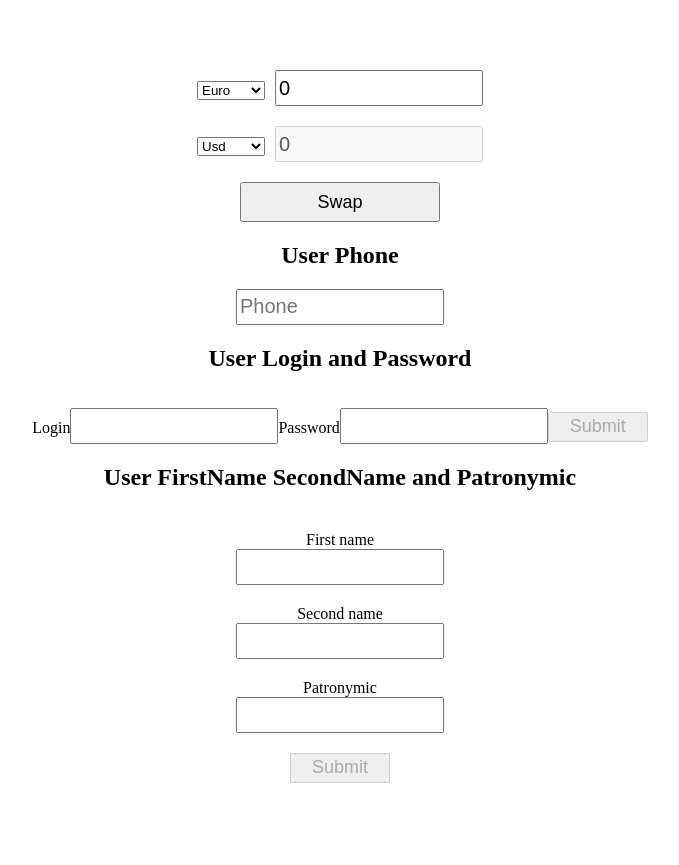
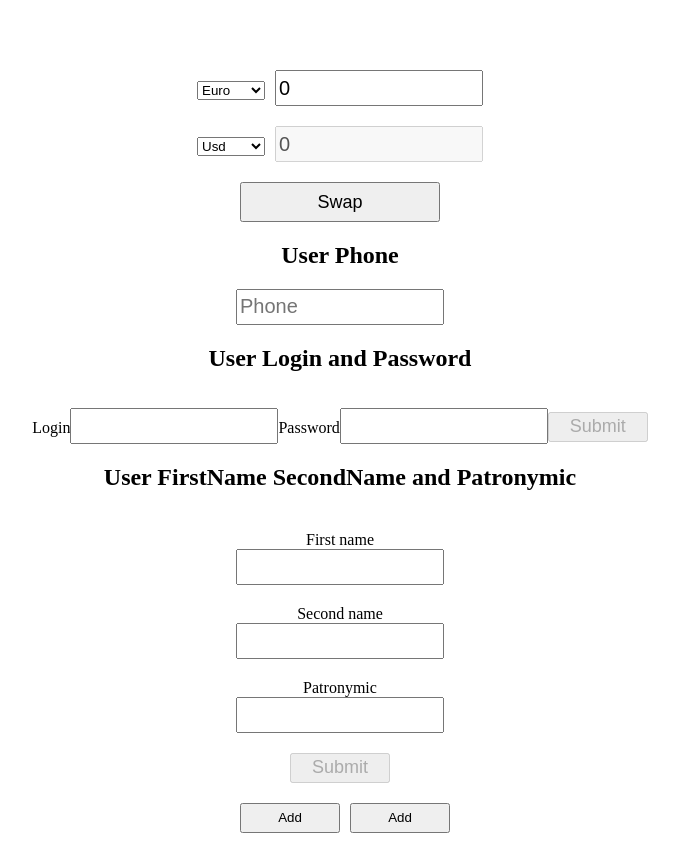
Before and after one commit to Gena3272/currency-conversion, an Angular app: page / in a window 1280 px wide. Shown: the whole page, without its empty margins (300-979 px from the left). Before the commit the page ends 800 px from the top, so only its background shows below. Built offline with nearby package versions, Linux system fonts and the light colour scheme.

Commit message:
* Adding Information To An Array On Click

```diff
--- /dev/null
+++ b/src/app/header/addingData/addingData.component.html
@@ -0,0 +1,25 @@
+<div class="container">
+  <button
+    class="add-array"
+    (click)="onClick()">
+
+    Add
+  </button>
+
+  <button
+    class="add-array"
+    (click)="displayingArrayValues()">
+
+    Add
+  </button>
+
+  <ul class="list-data">
+    <li
+      class="list-data-item"
+      *ngFor="let value of indexList">
+
+      <span>{{value.value}}</span>
+
+    </li>
+  </ul>
+</div>
--- /dev/null
+++ b/src/app/header/addingData/addingData.component.scss
@@ -0,0 +1,17 @@
+.add-array {
+  margin-top: 20px;
+  margin-left: 10px;
+  width: 100px;
+  height: 30px;
+}
+
+.list-data {
+  display: flex;
+  justify-content: center;
+  flex-direction: column;
+}
+
+.list-data-item{
+  list-style: none;
+  margin-top: 10px;
+}
--- /dev/null
+++ b/src/app/header/addingData/addingData.component.ts
@@ -0,0 +1,46 @@
+// Angular
+import { Component, OnDestroy, OnInit } from '@angular/core';
+
+// RxJS
+import { interval, Subject } from "rxjs";
+import { takeUntil } from "rxjs/operators";
+
+// Service
+import { StorageService } from "../services/storage.service";
+
+@Component({
+  selector: 'app-adding-data',
+  templateUrl: './addingData.component.html',
+  styleUrls: ['./addingData.component.scss'],
+})
+export class AddingDataComponent implements OnInit, OnDestroy{
+  private interval$ = interval(100);
+  private unSubscribe$ = new Subject<void>();
+  private index: number;
+  indexList: any;
+
+  constructor(private storageService: StorageService) {}
+
+  ngOnInit(): void {
+    this.interval$
+      .pipe(
+        takeUntil(this.unSubscribe$),
+      )
+      .subscribe(v => this.index = v);
+
+    this.storageService.indexList$.subscribe();
+  }
+
+  onClick(): void {
+    this.storageService.addValue(this.index);
+  }
+
+  displayingArrayValues(): void {
+    this.indexList = this.storageService.indexList$.value;
+  }
+
+  ngOnDestroy(): void {
+    this.unSubscribe$.next();
+    this.unSubscribe$.complete();
+  }
+}
--- a/src/app/header/header.component.html
+++ b/src/app/header/header.component.html
@@ -11,3 +11,4 @@
   </button>
 </div>
 <app-forms-user></app-forms-user>
+<app-adding-data></app-adding-data>
--- a/src/app/header/header.module.ts
+++ b/src/app/header/header.module.ts
@@ -5,6 +5,7 @@ import { NgModule } from '@angular/core';
 import { HeaderComponent } from "./header.component";
 import { CurrencyConversionComponent } from './currencyConversion/currencyConversion.component';
 import { FormsUserComponent } from './forms-user/forms-user.component';
+import { AddingDataComponent } from './addingData/addingData.component';
 
 // Module
 import { CommonModule } from '@angular/common';
@@ -15,6 +16,7 @@ import { ReactiveFormsModule } from "@angular/forms";
     HeaderComponent,
     CurrencyConversionComponent,
     FormsUserComponent,
+    AddingDataComponent,
   ],
   exports: [
     CurrencyConversionComponent,
--- /dev/null
+++ b/src/app/header/services/storage.service.ts
@@ -0,0 +1,16 @@
+// Angular
+import { Injectable } from '@angular/core';
+
+// RxJS
+import { BehaviorSubject } from "rxjs";
+
+@Injectable({
+  providedIn: 'root',
+})
+export class StorageService {
+  indexList$ = new BehaviorSubject<any>([]);
+
+  addValue(index: number): any {
+    this.indexList$.next([...this.indexList$.value, {value: index}]);
+  }
+}
```
